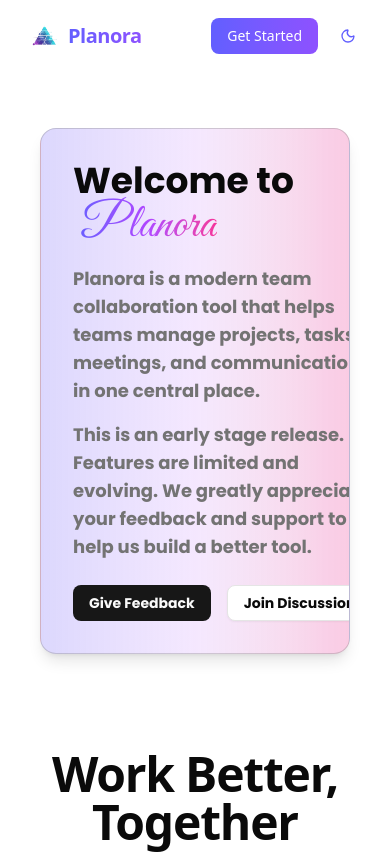
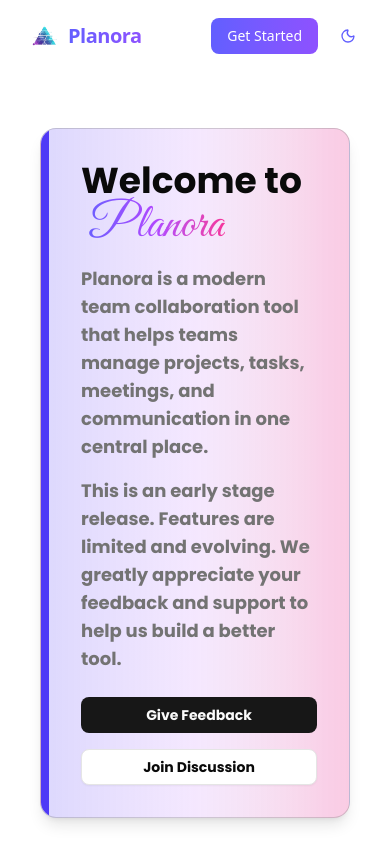
Before and after one commit to planora-proj/planora, a Next.js app in the folder apps/web/: page / in a window 390 px wide. Shown: the top 854 px of the page. Built offline with nearby package versions, Linux system fonts and the light colour scheme; no server answers.

Commit message:
fix: correct EarlyAccessNotice layout on mobile screens - fixed overflow and spacing issues so all content is visible on small screens

```diff
--- a/apps/web/src/components/features/home/early-access.tsx
+++ b/apps/web/src/components/features/home/early-access.tsx
@@ -28,10 +28,10 @@ export function EarlyAccessNotice() {
             variants={fadeUp}
             className={`${poppins.className} max-w-5xl mx-auto my-8 mb-24 px-4`}
         >
-            <div className="flex bg-gradient-to-r from-indigo-600/20 via-purple-600/10 to-pink-600/20 rounded-2xl shadow-lg border border-muted-foreground/30 overflow-hidden">
+            <div className="flex bg-linear-to-r from-indigo-600/20 via-purple-600/10 to-pink-600/20 rounded-2xl shadow-lg border border-muted-foreground/30 overflow-hidden">
                 <div className="w-2 bg-indigo-600 rounded-l-2xl"></div>
 
-                <div className="flex-1 p-8 md:p-12">
+                <div className="flex-1 p-8 md:p-12 overflow-auto">
                     <h2 className="text-4xl font-extrabold text-foreground mb-4">
                         Welcome to{" "}
                         <span
@@ -51,7 +51,7 @@ export function EarlyAccessNotice() {
                         support to help us build a better tool.
                     </p>
 
-                    <div className="flex justify-center gap-4">
+                    <div className="flex flex-col md:flex-row justify-center gap-4">
                         <Button asChild variant="default">
                             <Link
                                 href="https://github.com/planora-proj/planora/issues"
```
